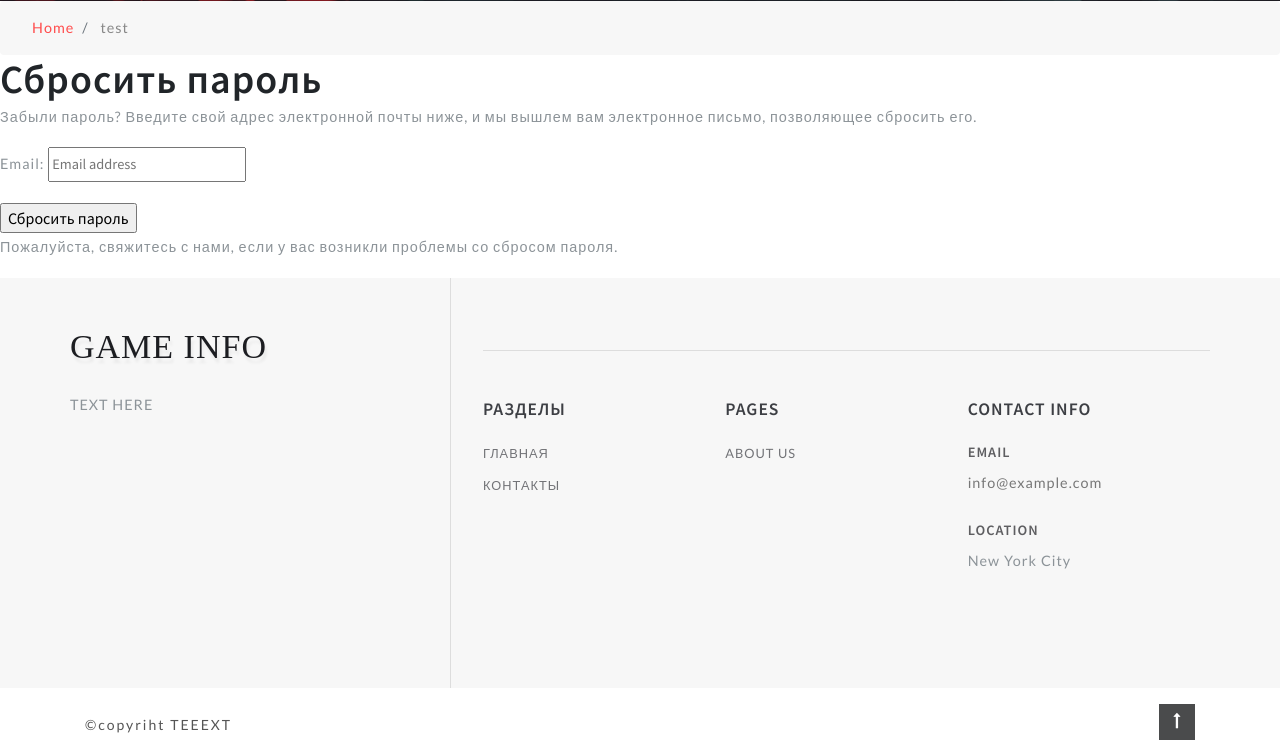
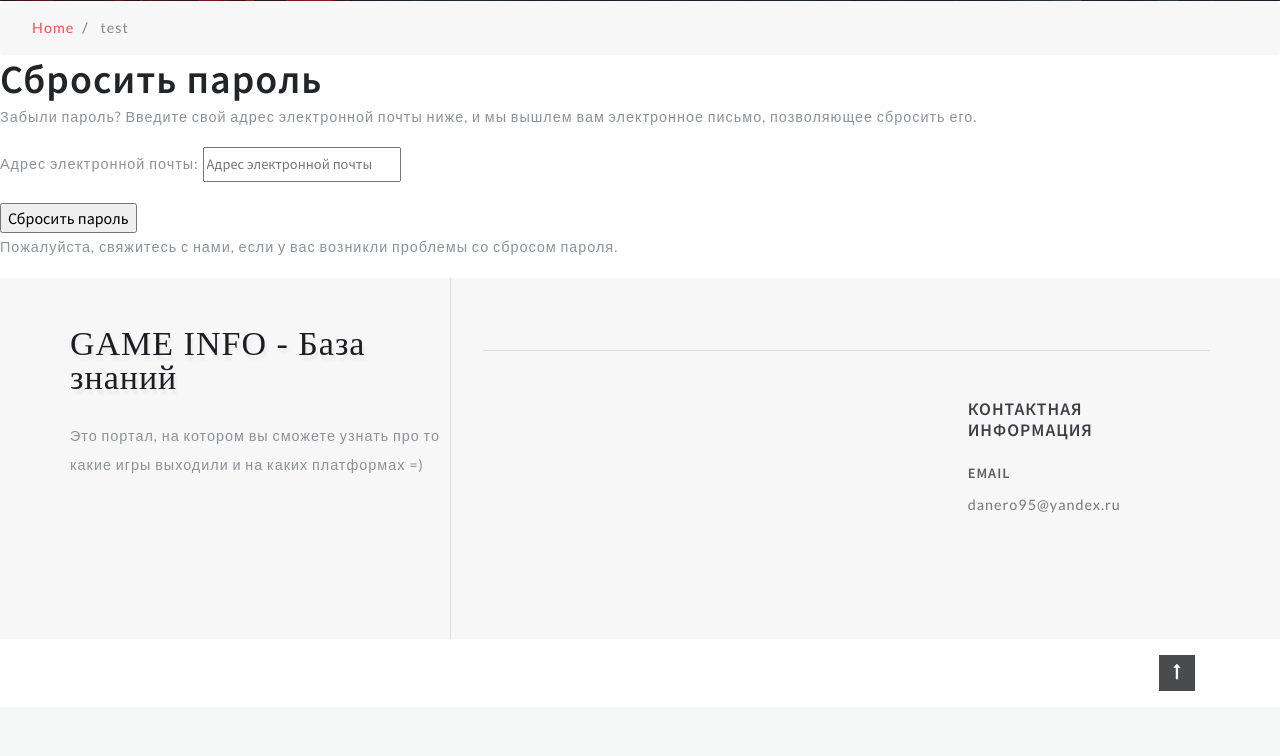
Before and after one commit to JolyCougar/Django_Games_info, a Django app: page /accounts/password/reset/ in a window 1280 px wide. Shown: the part 639-1395 px from the top of the page. After the commit the page ends 1330 px from the top, so only its background shows below. Run offline with Django 5.2, Linux system fonts and the light colour scheme; some libraries are stand-ins or nearby versions.

Commit message:
edit template

```diff
--- a/Django_games_info/settings.py
+++ b/Django_games_info/settings.py
@@ -116,7 +116,7 @@ LOGIN_REDIRECT_URL = '/'
 # Internationalization
 # https://docs.djangoproject.com/en/5.1/topics/i18n/
 
-LANGUAGE_CODE = 'en-us'
+LANGUAGE_CODE = 'ru'
 
 TIME_ZONE = 'UTC'
 
--- a/games/templates/include/footer.html
+++ b/games/templates/include/footer.html
@@ -5,12 +5,13 @@
                 <h2 class="logo-2 mb-lg-4 mb-3">
                     <a href="index.html" class="editContent">
                                 <span class="fa" aria-hidden="true">
-                                    GAME INFO
+                                    GAME INFO - База знаний
                                 </span>
                     </a>
                 </h2>
                 <p class="editContent">
-                    TEXT HERE
+                    Это портал, на котором вы сможете узнать про то какие игры выходили
+                                    и на каких платформах =)
                 </p>
 
             </div>
@@ -19,39 +20,24 @@
                 </div>
                 <div class="row mt-lg-4 bottom-w3layouts-sec-nav mx-0">
                     <div class="col-md-4 footer-grid_section_w3layouts">
-                        <h3 class="footer-title text-uppercase editContent mb-lg-4 mb-3">Разделы</h3>
-                        <ul class="list-unstyled w3layouts-icons">
-                            <li>
-                                <a href="/" class="editContent">Главная</a>
-                            </li>
-                            <li>
-                                <a href="contact.html" class="editContent">Контакты</a>
-                            </li>
-                        </ul>
+
                     </div>
                     <div class="col-md-4 footer-grid_section_w3layouts">
                         <!-- social icons -->
                         <div class="agileinfo_social_icons">
-                            <h3 class="footer-title text-uppercase editContent mb-lg-4 mb-3">Pages</h3>
-                            <ul class="list-unstyled w3layouts-icons">
 
-                                <li>
-                                    <a href="#" class="editContent">About Us</a>
-                                </li>
-                            </ul>
                         </div>
                         <!-- social icons -->
                     </div>
                     <div class="col-md-4 footer-grid_section_w3layouts my-md-0 my-5">
-                        <h3 class="footer-title text-uppercase text-wh mb-lg-4 mb-3 editContent">Contact Info</h3>
+                        <h3 class="footer-title text-uppercase text-wh mb-lg-4 mb-3 editContent">Контактная информация</h3>
                         <div class="contact-info">
                             <div class="footer-address-inf my-4">
                                 <h4 class="ad-info mb-2 editContent">Email </h4>
-                                <p class="editContent"><a href="mailto:info@example.com">info@example.com</a></p>
+                                <p class="editContent"><a href="mailto:info@example.com">danero95@yandex.ru</a></p>
                             </div>
                             <div class="footer-address-inf">
-                                <h4 class="ad-info mb-2 editContent">Location</h4>
-                                <p class="editContent">New York City</p>
+
                             </div>
                         </div>
                     </div>
@@ -67,8 +53,8 @@
 <div class="cpy-right py-3">
     <div class="container">
         <div class="row">
-            <p class="col-md-10 text-left">©copyriht
-                <a href=""> TEEEXT</a>
+            <p class="col-md-10 text-left">
+                <a href=""> </a>
             </p>
             <!-- move top icon -->
             <a href="#home" class="move-top text-right col-md-2"><span class="fa fa-long-arrow-up"
```
